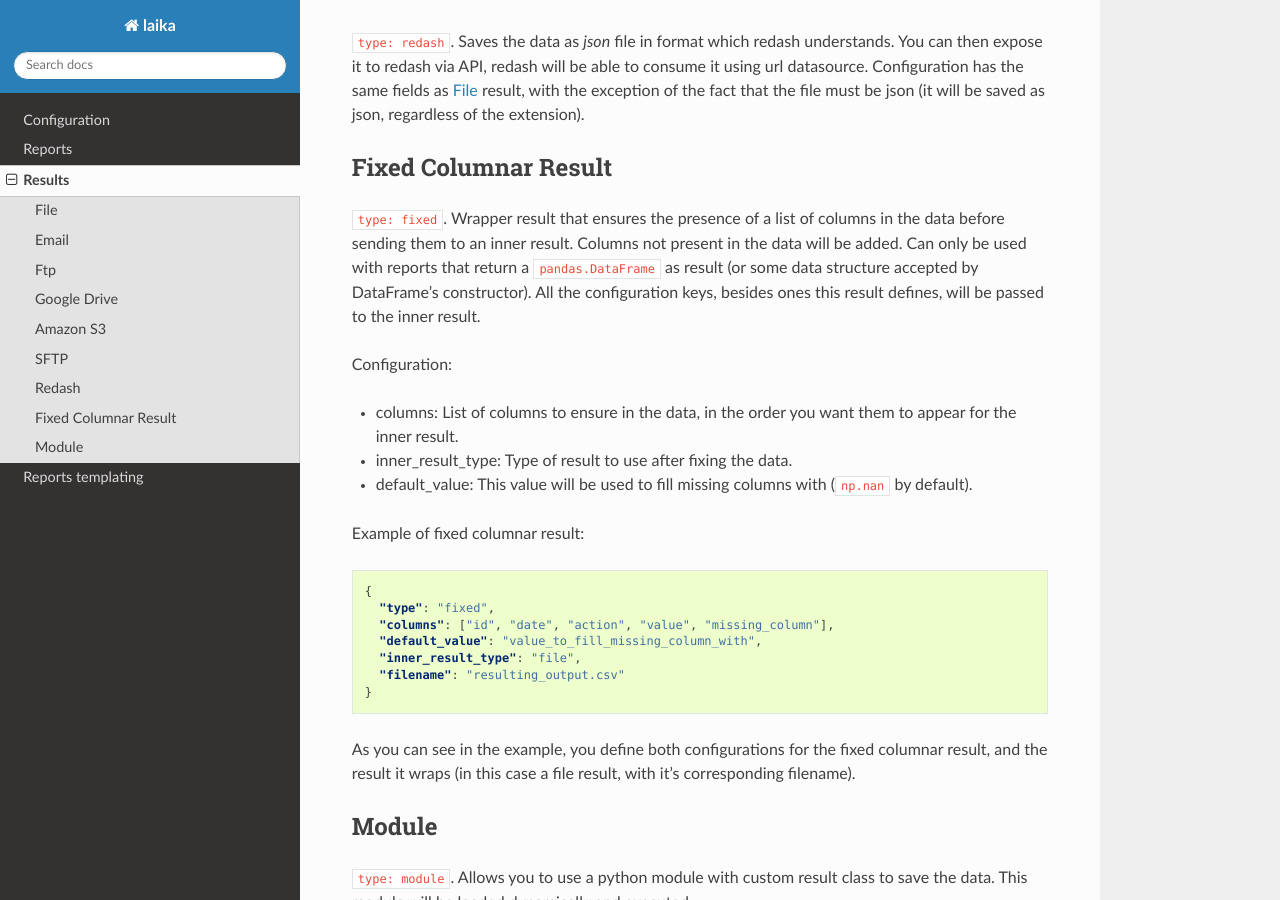
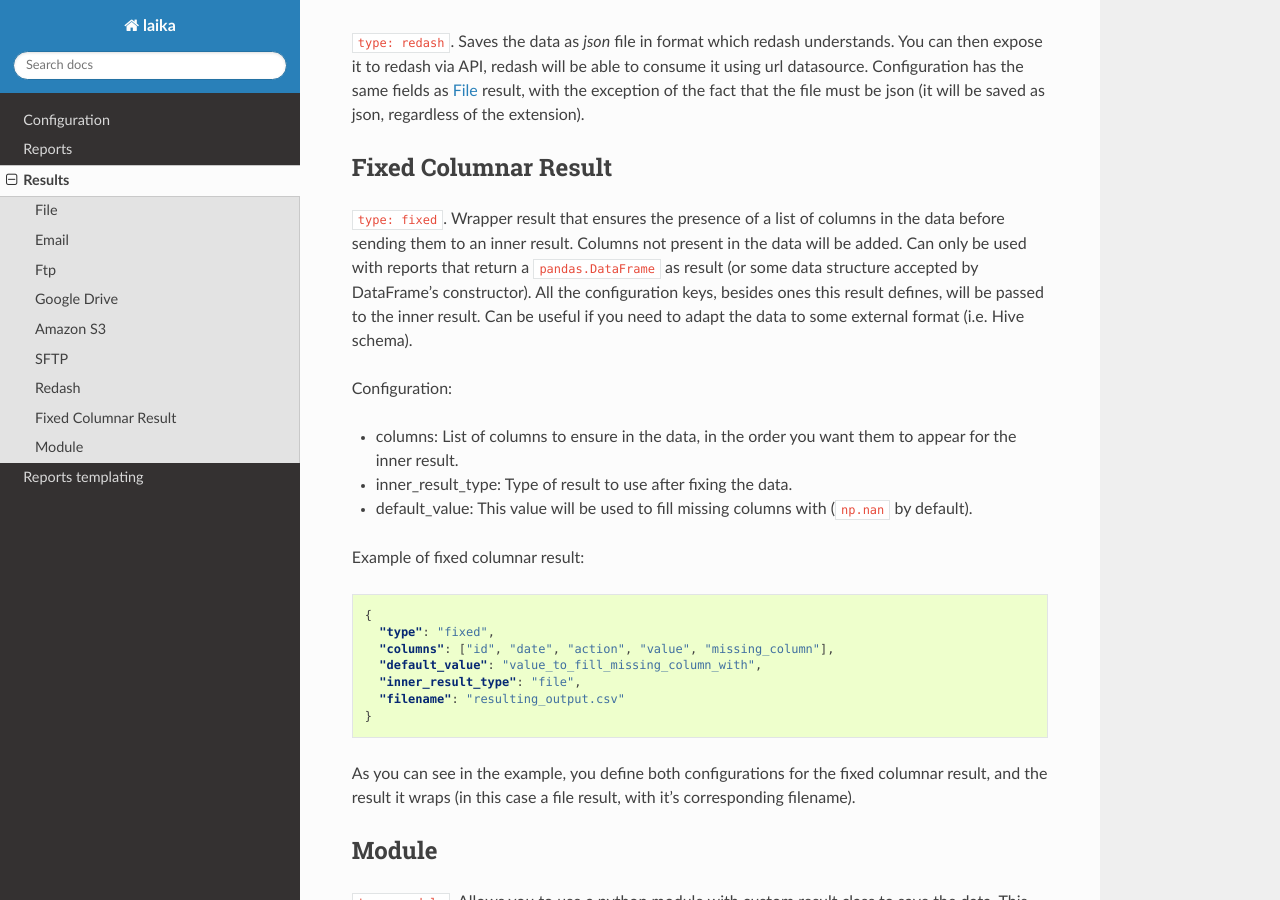
Before and after one commit to trocafone/laika, a Sphinx documentation site: the page built from docs/results.rst, in a window 1280 px wide and 900 px high, scrolled down 3690 px. Built offline with Sphinx 7.4.7 and the Read the Docs theme 2.0.0, drawn with Linux system fonts in a browser that asks for light colours.

Commit message:
Added a comment on when this result can be useful.

```diff
--- a/docs/results.rst
+++ b/docs/results.rst
@@ -201,7 +201,8 @@ in the data before sending them to an inner result. Columns not present in the
 data will be added. Can only be used with reports that return a ``pandas.DataFrame``
 as result (or some data structure accepted by DataFrame's constructor). All the
 configuration keys, besides ones this result defines, will be passed to the
-inner result.
+inner result. Can be useful if you need to adapt the data to some external
+format (i.e. Hive schema).
 
 Configuration:
 
```
